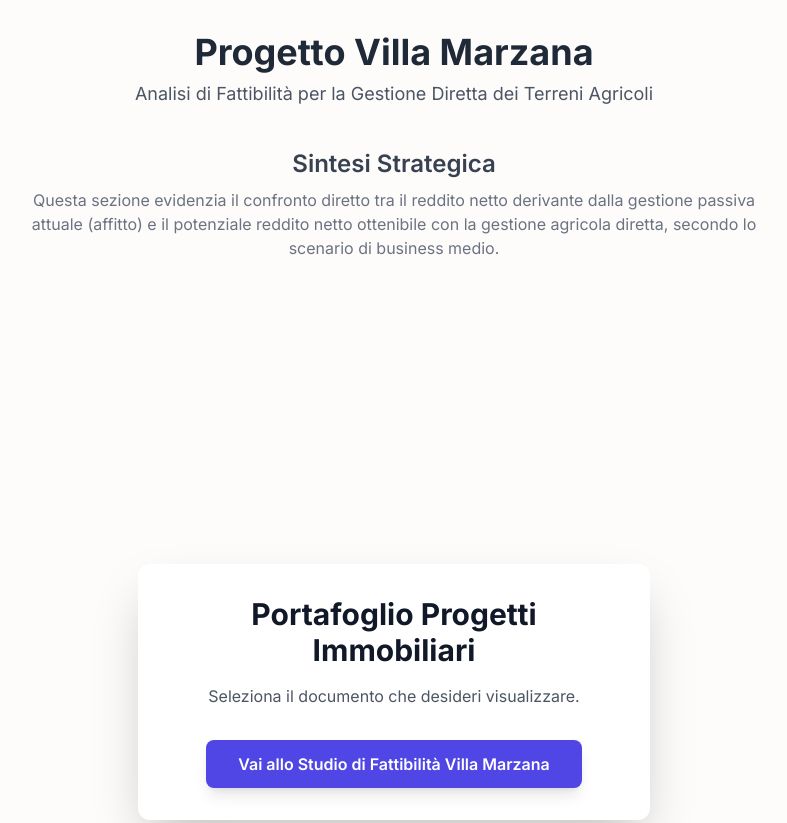
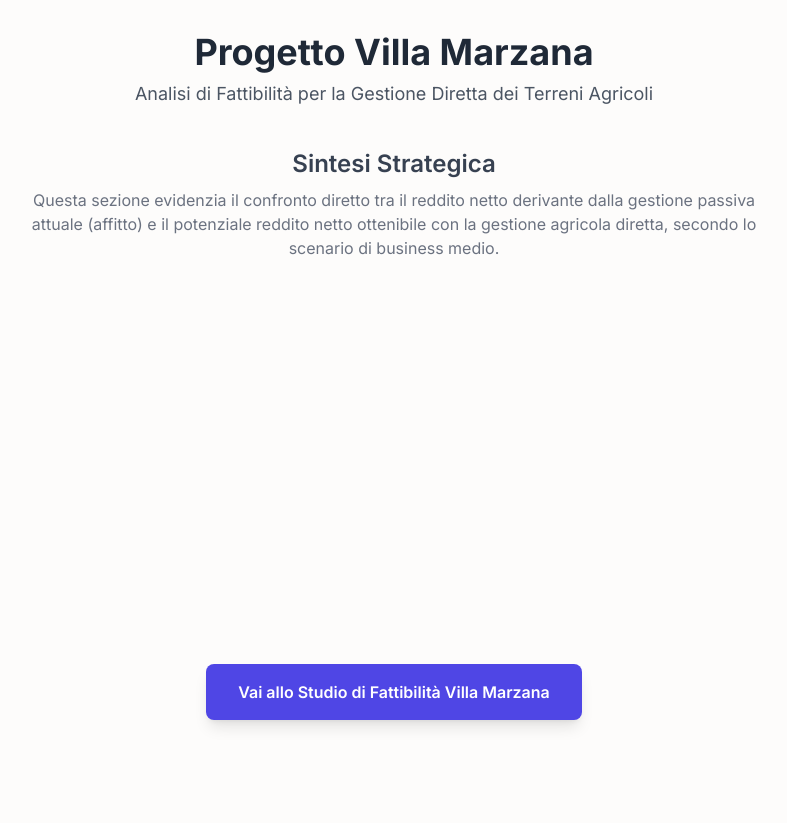
Before and after one commit to HellRosp/progetto_marzana, a plain HTML site: page index.html in a window 1280 px wide. Shown: the top 823 px of the page, without its empty margins (246-1033 px from the left). Drawn offline with nearby package versions, Linux system fonts and the light colour scheme.

Commit message:
Update index.html

```diff
--- a/index.html
+++ b/index.html
@@ -63,17 +63,14 @@
                         e il potenziale reddito netto ottenibile con la gestione agricola diretta, secondo lo scenario di business medio.
                     </p>
                 </div>
-                <!-- ✅ Fixed: replaced extra <body> with <div> -->
-                <div class="flex items-center justify-center min-h-screen p-4">
-                   <div class="card p-8 w-full max-w-lg text-center bg-white rounded-xl shadow-2xl">
-                       <h1 class="text-3xl font-bold text-gray-900 mb-4">Portafoglio Progetti Immobiliari</h1>
-                       <p class="text-gray-600 mb-8">Seleziona il documento che desideri visualizzare.</p>
-                       <a href="studio_fattibilita.html"
-                          class="inline-block px-8 py-3 bg-indigo-600 text-white font-semibold rounded-lg shadow-lg hover:bg-indigo-700 transition duration-300 transform hover:scale-105 focus:outline-none focus:ring-4 focus:ring-indigo-300">
-                          Vai allo Studio di Fattibilità Villa Marzana
-                       </a>
-                   </div>
-                </div>
+                <div class="flex items-center justify-center min-h-screen">
+                  <a href="studio_fattibilita.html"
+                   class="px-8 py-4 bg-indigo-600 text-white font-semibold rounded-lg shadow-lg
+                   hover:bg-indigo-700 transition duration-300 transform hover:scale-105
+                   focus:outline-none focus:ring-4 focus:ring-indigo-300">
+                   Vai allo Studio di Fattibilità Villa Marzana
+                 </a>
+               </div>
                 <div class="grid grid-cols-1 md:grid-cols-2 gap-8 text-center mt-10">
                     <div class="bg-gray-100 p-6 rounded-lg border border-gray-200">
                         <h3 class="text-lg font-semibold text-gray-500">Reddito Netto Attuale (da Affitto)</h3>
```
